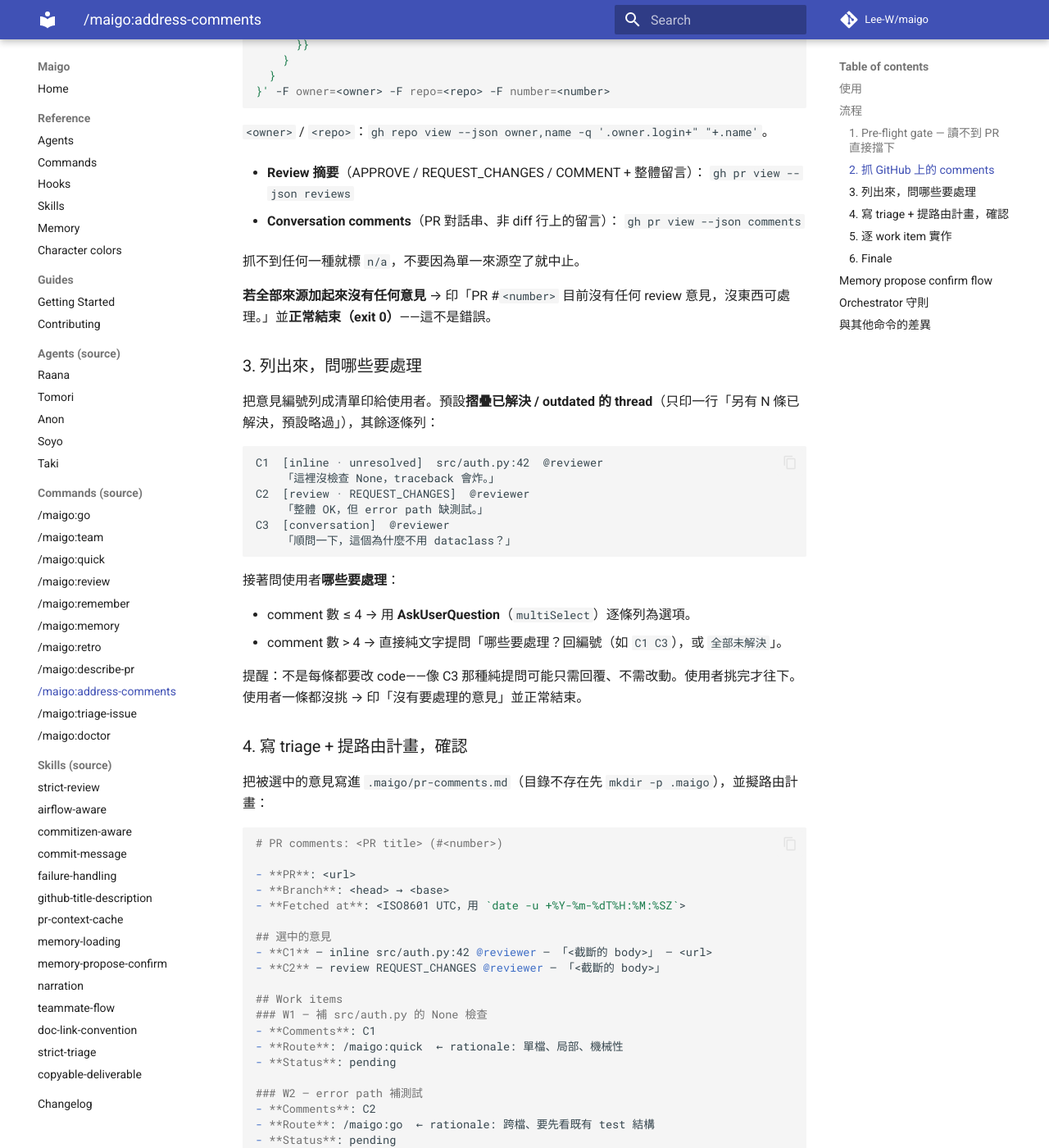
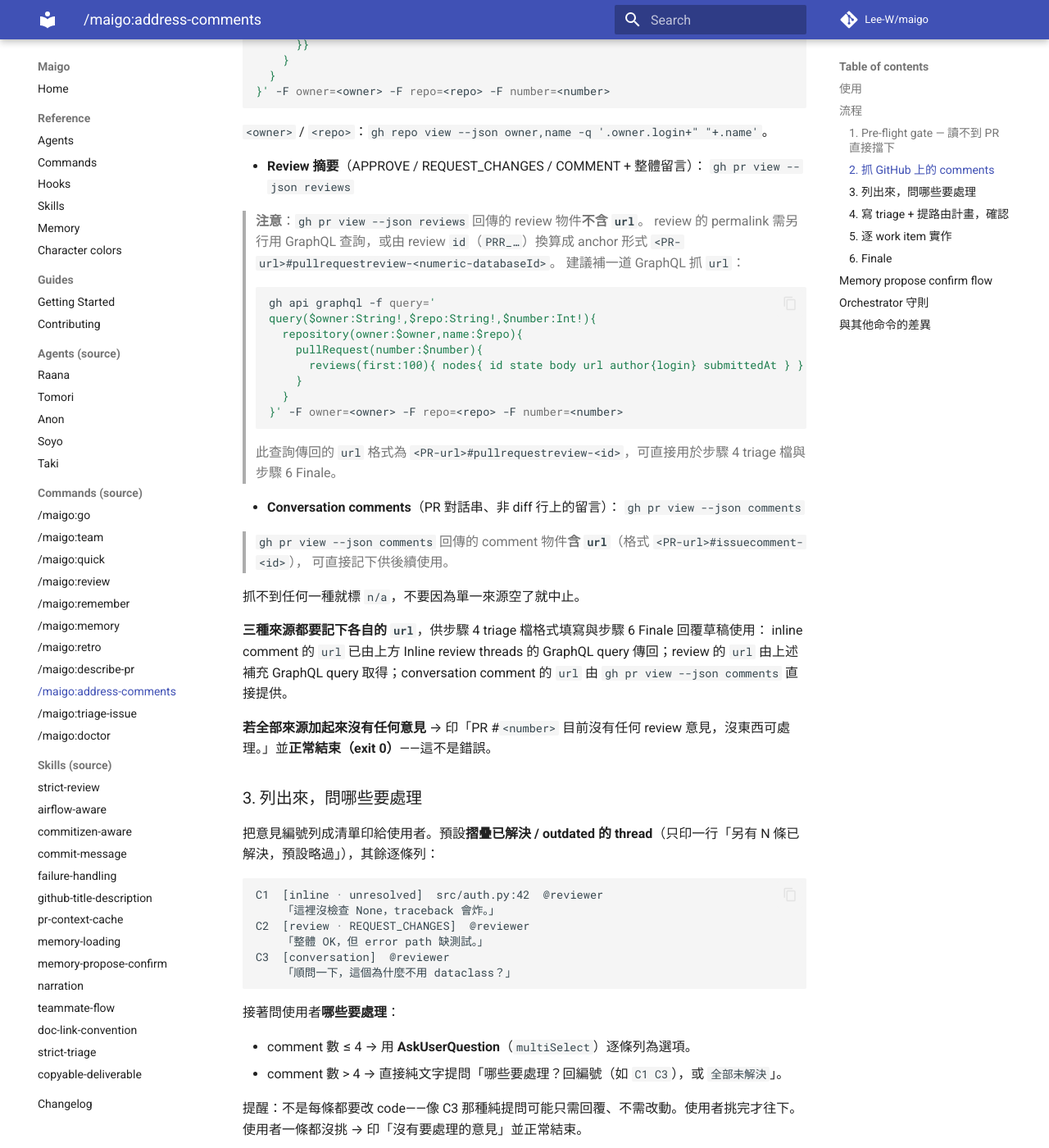
Before and after one commit to Lee-W/maigo, an MkDocs documentation site: the page built from docs/commands/address-comments.md, in a window 1280 px wide and 1400 px high, scrolled down 1939 px. Shown: the whole window at 82% size. Built offline with MkDocs 1.6.1 and Material for MkDocs 9.7.7, drawn with Linux system fonts in a browser that asks for light colours; comment, search, counter and statistics services are not loaded; some of the changed text lies outside the part shown.

Commit message:
feat(commands): reply 草稿改為 comment 連結 + 純內文可複製 block
PR / issue review 的回覆草稿不再附 `gh` 自動回覆指令，改成給原始
comment 的連結 + 一段純內文、可一鍵複製的 fenced block，讓使用者
自己到 GitHub 貼上送出。

- address-comments Finale：移除 `gh api .../replies` 指令；每條已處理
comment 改給連結 + 純內文 block（不用 `>` blockquote）
- address-comments 步驟 2/4：補抓 review（GraphQL）/ conversation
（`--json comments`）的 url，triage 檔三種來源都記連結
- strict-triage：reply 草稿同步改連結 + 純內文 block；label / close 的
gh 指令保留；修「Same convention as address-comments」懸空引用
- triage-issue：守則補 reply vs label/close 分流

`````diff
--- a/commands/address-comments.md
+++ b/commands/address-comments.md
@@ -69,10 +69,34 @@
 - **Review 摘要**（APPROVE / REQUEST_CHANGES / COMMENT + 整體留言）：
   `gh pr view --json reviews`
 
+  > **注意**：`gh pr view --json reviews` 回傳的 review 物件**不含 `url`**。
+  > review 的 permalink 需另行用 GraphQL 查詢，或由 review `id`（`PRR_…`）換算成
+  > anchor 形式 `<PR-url>#pullrequestreview-<numeric-databaseId>`。
+  > 建議補一道 GraphQL 抓 `url`：
+  >
+  > ```bash
+  > gh api graphql -f query='
+  > query($owner:String!,$repo:String!,$number:Int!){
+  >   repository(owner:$owner,name:$repo){
+  >     pullRequest(number:$number){
+  >       reviews(first:100){ nodes{ id state body url author{login} submittedAt } }
+  >     }
+  >   }
+  > }' -F owner=<owner> -F repo=<repo> -F number=<number>
+  > ```
+  >
+  > 此查詢傳回的 `url` 格式為 `<PR-url>#pullrequestreview-<id>`，可直接用於步驟 4 triage 檔與步驟 6 Finale。
+
 - **Conversation comments**（PR 對話串、非 diff 行上的留言）：
   `gh pr view --json comments`
 
+  > `gh pr view --json comments` 回傳的 comment 物件**含 `url`**（格式 `<PR-url>#issuecomment-<id>`），
+  > 可直接記下供後續使用。
+
 抓不到任何一種就標 `n/a`，不要因為單一來源空了就中止。
+
+**三種來源都要記下各自的 `url`**，供步驟 4 triage 檔格式填寫與步驟 6 Finale 回覆草稿使用：
+inline comment 的 `url` 已由上方 Inline review threads 的 GraphQL query 傳回；review 的 `url` 由上述補充 GraphQL query 取得；conversation comment 的 `url` 由 `gh pr view --json comments` 直接提供。
 
 **若全部來源加起來沒有任何意見** → 印「PR #`<number>` 目前沒有任何 review 意見，沒東西可處理。」並**正常結束（exit 0）**——這不是錯誤。
 
@@ -110,7 +134,8 @@
 
 ## 選中的意見
 - **C1** — inline src/auth.py:42 @reviewer — 「<截斷的 body>」 — <url>
-- **C2** — review REQUEST_CHANGES @reviewer — 「<截斷的 body>」
+- **C2** — review REQUEST_CHANGES @reviewer — 「<截斷的 body>」 — <url>
+- **C3** — conversation @reviewer — 「<截斷的 body>」 — <url>
 
 ## Work items
 ### W1 — 補 src/auth.py 的 None 檢查
@@ -167,12 +192,15 @@
 全部 work item 走完後，orchestrator 給一份 summary：
 
 1. **處理對照**：每條選中的 comment → 對應 work item → `done` / `blocked` + 改了哪些檔。
-2. **回覆草稿（不自動送出）**：為每條已處理的 comment 擬一段建議回覆，附對應的 `gh` 指令讓使用者**自己**貼上去——address-comments **不替使用者回覆、不 resolve thread、不 push**：
+2. **回覆草稿（不自動送出）**：為每條已處理的 comment 擬一段建議回覆——address-comments **不替使用者回覆、不 resolve thread、不 push**。呈現方式：每條給**原始 comment 連結**（取自步驟 4 triage 檔的 `url`），其下接一個可一鍵複製的 fenced code block，內含純回覆內文，使用者在 GitHub 網頁直接貼上送出：
 
-   ```
-   C1 建議回覆：「已補上 None 檢查並加了對應測試，見 <commit>。」
-   貼上去：gh api repos/{owner}/{repo}/pulls/<number>/comments/<comment-id>/replies -f body='...'
-   ```
+   C1 原始 comment：<url>
+
+   ````
+   已補上 None 檢查並加了對應測試，見 <commit>。
+   ````
+
+   依 [`skills/copyable-deliverable`](https://github.com/Lee-W/maigo/blob/main/skills/copyable-deliverable/SKILL.md)：回覆內文放單一 fenced block（內文若可能含三個 backtick 就用四個 backtick 外層）。不加 `>` blockquote。
 
 3. **Commit 落地對照**：步驟 5 的 commit 政策覆寫已替每個 done work item 落地一支新 commit（獨立或 fixup!，依步驟 4 的選擇）。Finale 列出落地 commit 的 SHA + subject + body 對照表（依 [`skills/commit-message`](https://github.com/Lee-W/maigo/blob/main/skills/commit-message/SKILL.md) 的格式），讓使用者一眼看出哪條 comment 對應哪個 commit。需要拆 / 合 / 改 wording → 使用者自行 `git commit --amend` 或 `git reset HEAD~N` + 重 stage；**orchestrator 不 push、不 force-push、不 amend、不 rebase**。
 
`````
Also changed, not shown: commands/triage-issue.md (+1 -1 lines), skills/strict-triage/SKILL.md (+27 -11 lines).
